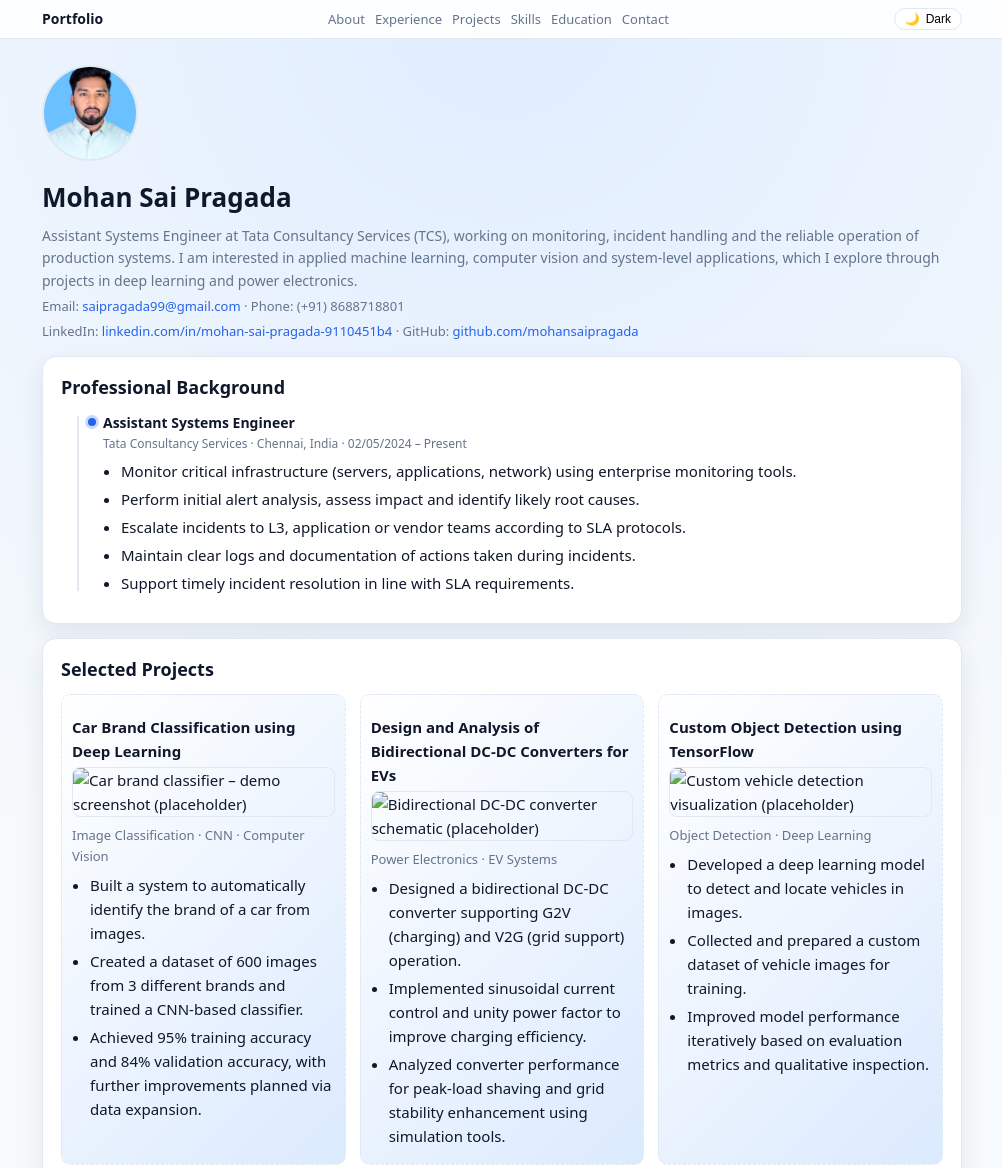
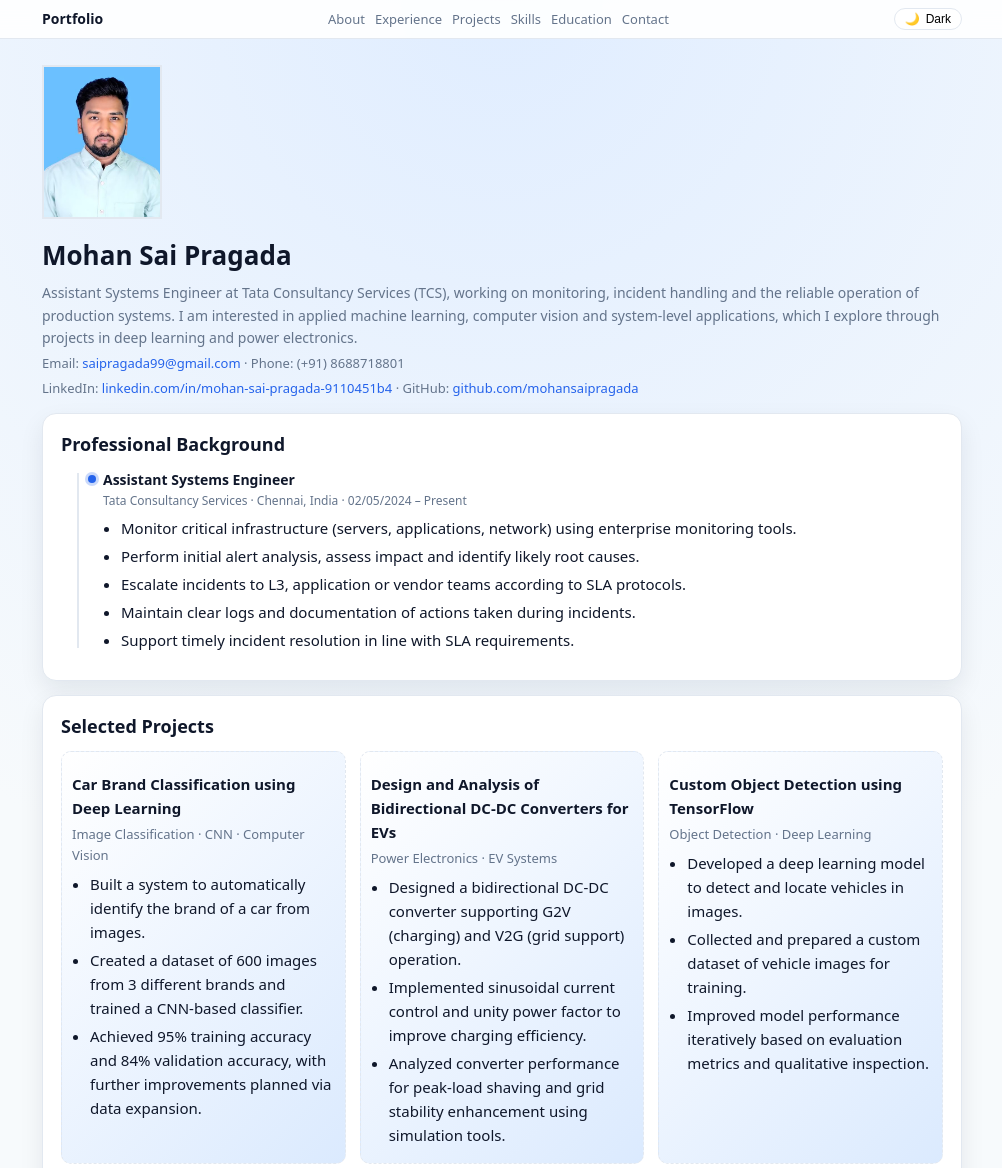
Before and after one commit to mohansaipragada/Portfolio, a plain HTML site: page index.html in a window 1280 px wide. Shown: the top 1168 px of the page, without its empty margins (138-1140 px from the left). Drawn offline with Linux system fonts and the light colour scheme.

Commit message:
Update index.html

```diff
--- a/index.html
+++ b/index.html
@@ -115,13 +115,15 @@
     }
 
     .avatar {
-      width: 96px;
-      height: 96px;
-      border-radius: 50%;
+      width: 120px;
+      height: auto;
+      border-radius: 0;       /* NO circle */
       object-fit: cover;
       border: 2px solid var(--border);
       margin-bottom: 10px;
+
     }
+
 
     .name {
       font-size: 26px;
@@ -367,7 +369,6 @@
 
         <div class="project-card">
           <h3>Car Brand Classification using Deep Learning</h3>
-          <img class="project-image" src="car-classifier.png" alt="Car brand classifier – demo screenshot (placeholder)">
           <div class="muted">Image Classification · CNN · Computer Vision</div>
           <ul>
             <li>Built a system to automatically identify the brand of a car from images.</li>
@@ -378,7 +379,6 @@
 
         <div class="project-card">
           <h3>Design and Analysis of Bidirectional DC-DC Converters for EVs</h3>
-          <img class="project-image" src="ev-converter.png" alt="Bidirectional DC-DC converter schematic (placeholder)">
           <div class="muted">Power Electronics · EV Systems</div>
           <ul>
             <li>Designed a bidirectional DC-DC converter supporting G2V (charging) and V2G (grid support) operation.</li>
@@ -389,7 +389,6 @@
 
         <div class="project-card">
           <h3>Custom Object Detection using TensorFlow</h3>
-          <img class="project-image" src="object-detection.png" alt="Custom vehicle detection visualization (placeholder)">
           <div class="muted">Object Detection · Deep Learning</div>
           <ul>
             <li>Developed a deep learning model to detect and locate vehicles in images.</li>
@@ -400,7 +399,6 @@
 
         <div class="project-card">
           <h3>Budgeting Web App with GitHub Copilot</h3>
-          <img class="project-image" src="budget-app.png" alt="Budgeting web app interface (placeholder)">
           <div class="muted">Web Development · AI-assisted Coding</div>
           <ul>
             <li>Built a full-stack budgeting web application using GitHub Copilot to generate and refine code.</li>
```
